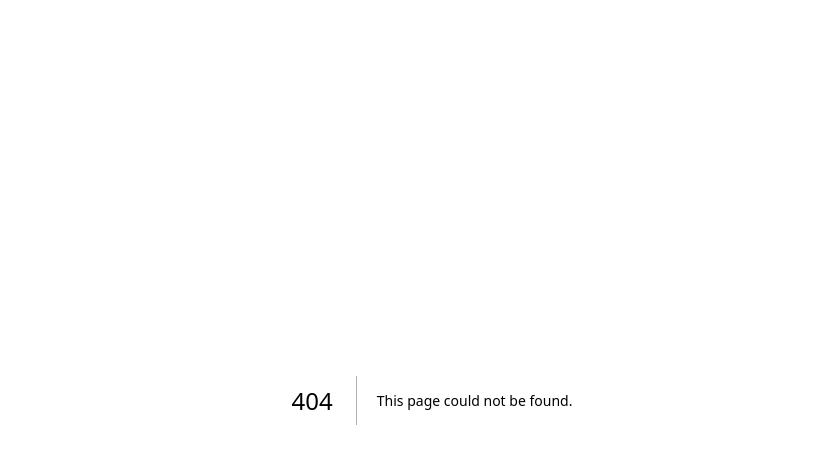
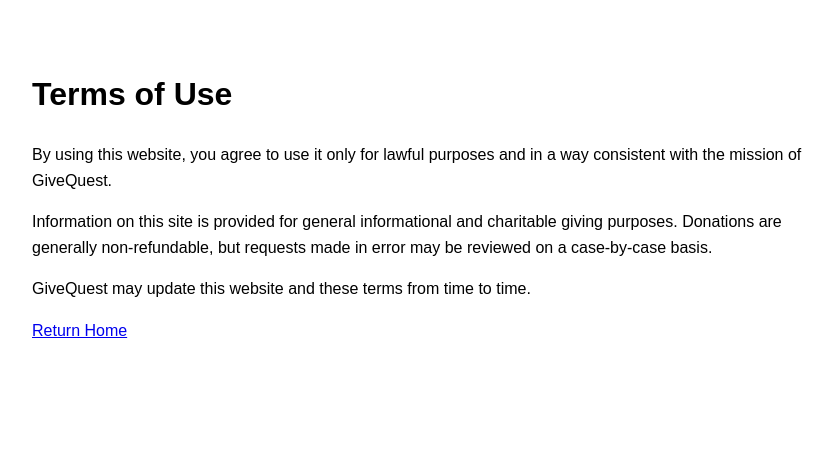
Before and after one commit to jkmoss2/Givequest-site, a Next.js app: page /terms in a window 1280 px wide. Before the commit this address had no page. Shown: the top 464 px of the page, without its empty margins (208-1039 px from the left). Built offline with nearby package versions, Linux system fonts and the light colour scheme.

Commit message:
Create terms.js

```diff
--- /dev/null
+++ b/pages/terms.js
@@ -0,0 +1,23 @@
+export default function Terms() {
+  return (
+    <main style={{ fontFamily: 'Arial', padding: '40px', maxWidth: '800px', margin: 'auto', lineHeight: '1.6' }}>
+      <h1>Terms of Use</h1>
+
+      <p>
+        By using this website, you agree to use it only for lawful purposes and in a way consistent with the mission of GiveQuest.
+      </p>
+
+      <p>
+        Information on this site is provided for general informational and charitable giving purposes. Donations are generally non-refundable, but requests made in error may be reviewed on a case-by-case basis.
+      </p>
+
+      <p>
+        GiveQuest may update this website and these terms from time to time.
+      </p>
+
+      <p>
+        <a href="/">Return Home</a>
+      </p>
+    </main>
+  );
+}
```
